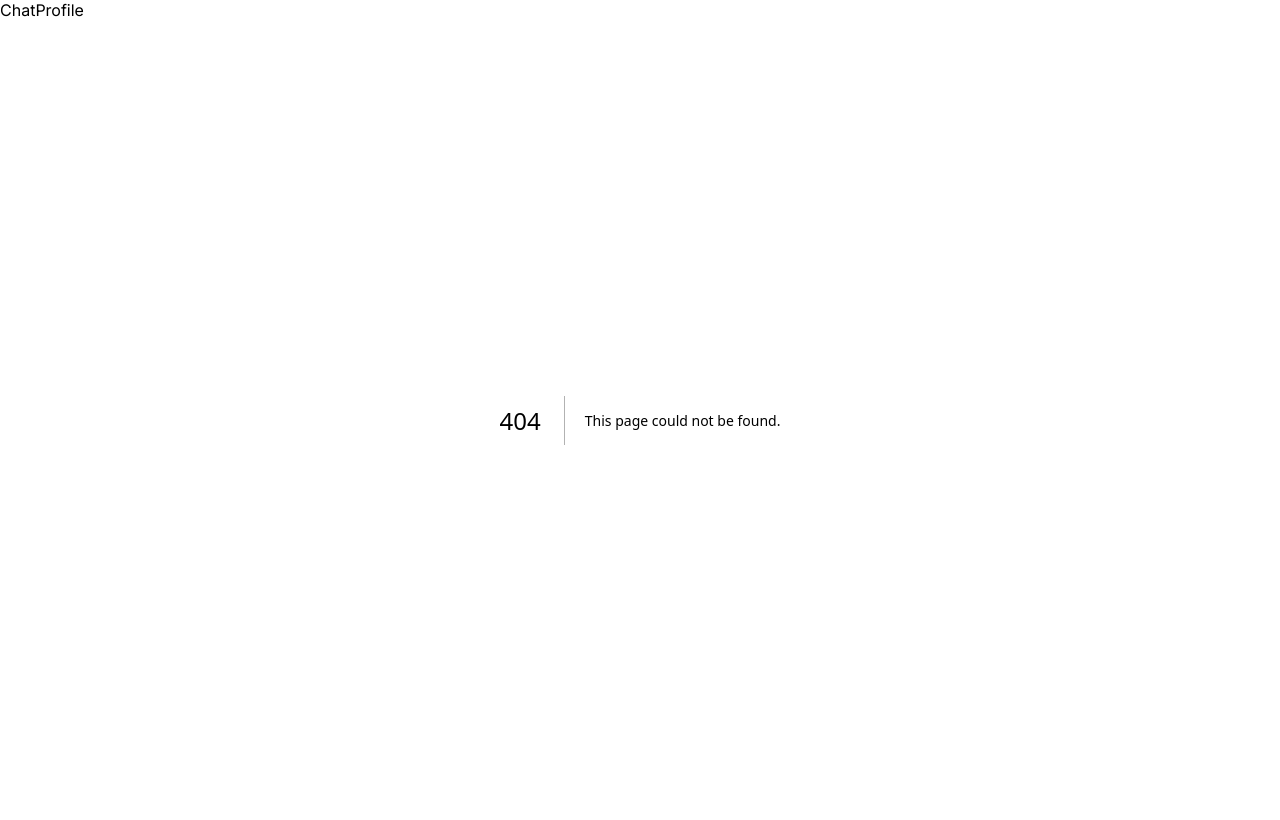
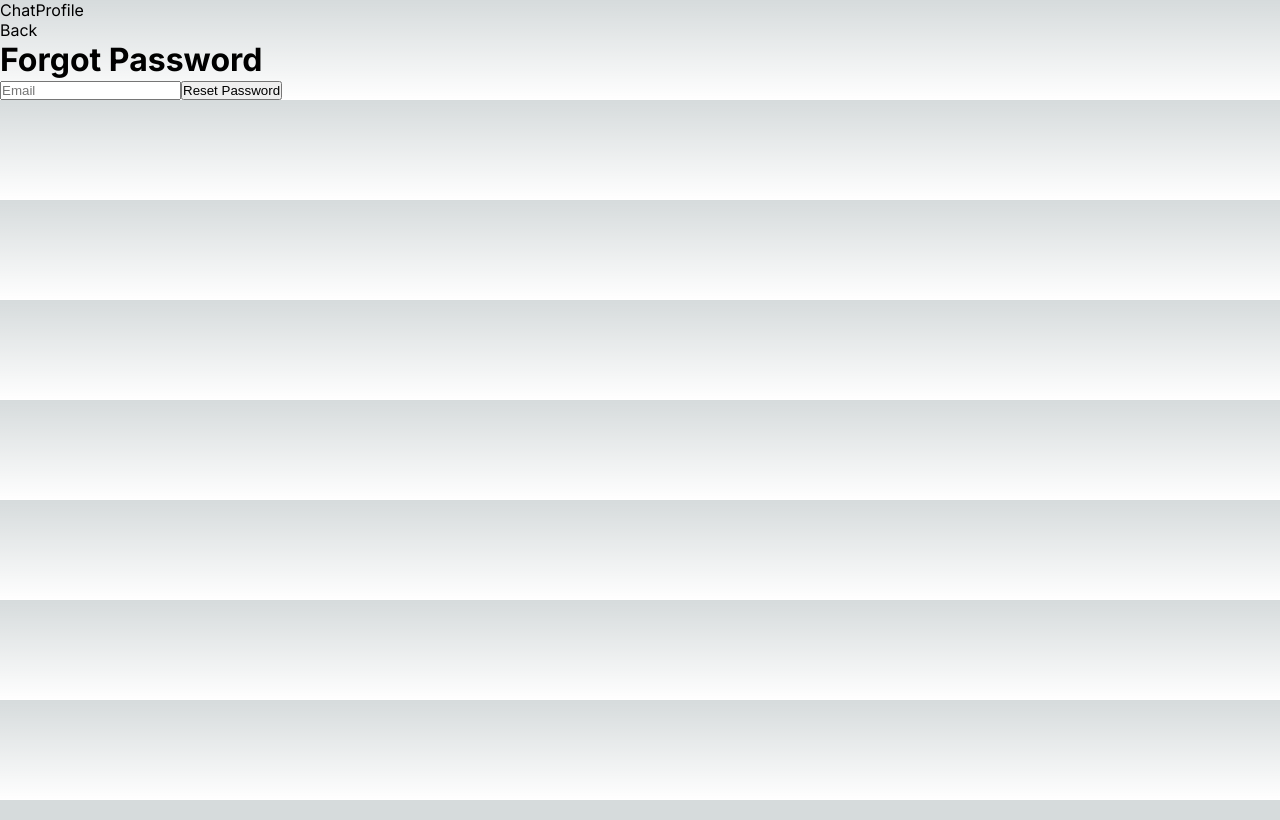
Before and after one commit to Tadooks/ChatAssigment, a Next.js app in the folder nextchatapp/: page /forgotpassword in a window 1280 px wide. Before the commit this address had no page. Built offline with nearby package versions, Linux system fonts and the light colour scheme.

Commit message:
forgor password button

```diff
--- /dev/null
+++ b/nextchatapp/src/app/forgotpassword/page.tsx
@@ -0,0 +1,43 @@
+"use client";
+import React, { useState } from 'react';
+import {sendPasswordResetEmail} from 'firebase/auth'
+import { auth } from '@/Firebase/firebase_config';
+import Link from 'next/link';
+import { useRouter } from 'next/navigation';
+
+
+const ForgotPassword = () => {
+    const [email, setEmail] = useState('');
+    const router = useRouter();
+
+  const handleForgotPassword = async () => {
+    try {
+      await sendPasswordResetEmail(auth, email);
+      alert('Password reset email sent. Check your inbox.');
+      router.push('/profile');
+    } catch (error) {
+      alert(error);
+    }
+  };
+
+
+  //reset password
+
+  return (
+    <div>
+        <Link href="/profile">
+            Back
+        </Link>
+      <h1>Forgot Password</h1>
+      <input
+        type="email"
+        placeholder="Email"
+        value={email}
+        onChange={(e) => setEmail(e.target.value)}
+      />
+      <button onClick={handleForgotPassword}>Reset Password</button>
+    </div>
+  );
+};
+
+export default ForgotPassword;
--- a/nextchatapp/src/app/register/page.tsx
+++ b/nextchatapp/src/app/register/page.tsx
@@ -21,7 +21,7 @@ export default function Register() {
         .then(async () => {
           await signOut(auth)//sign out user, so he could only login when verified.
           signOut(auth)
-          // window.location.reload(true);
+          window.location.reload();
         }).catch((err) => alert(err.message))
       }
       // sendEmailVerification(auth.currentUser);
```
Also changed, not shown: nextchatapp/src/app/profile/page.tsx (+15 -5 lines).
